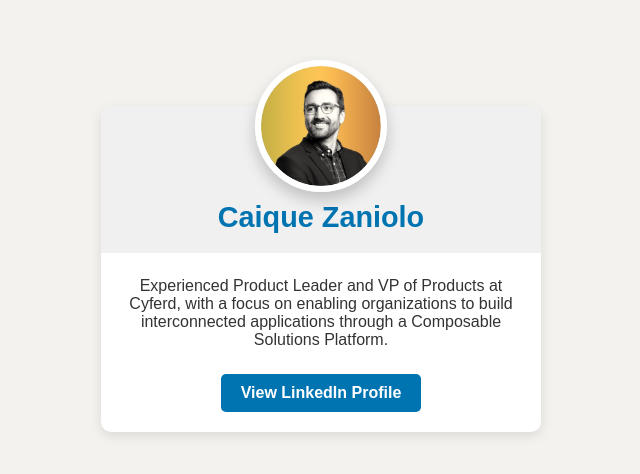
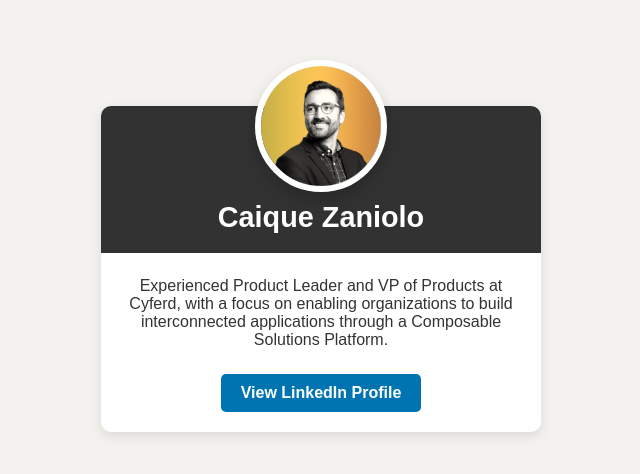
Before and after one commit to caique-zaniolo/zaniolo.me, a plain HTML site: page index.html in a window 1280 px wide. Shown: the part 146-620 px from the top of the page, without its empty margins (319-959 px from the left). Drawn offline with Linux system fonts and the light colour scheme.

Commit message:
Update index.html

```diff
--- a/index.html
+++ b/index.html
@@ -27,7 +27,7 @@
         }
 
         .top-container {
-            background-color: #F0F0F0;
+            background-color: #323232;
             position: absolute;
             top: 0;
             left: 0;
@@ -52,7 +52,7 @@
         h1 {
             font-size: 1.8rem;
             margin-top: 95px;
-            color: #0073b1;
+            color: white;
         }
 
         p {
```
